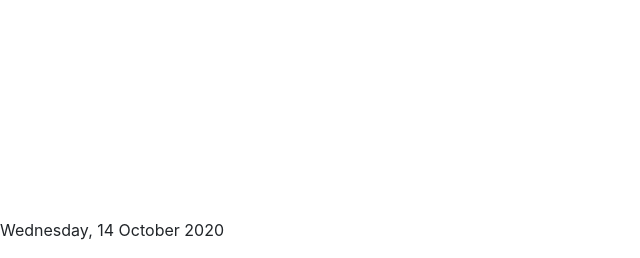
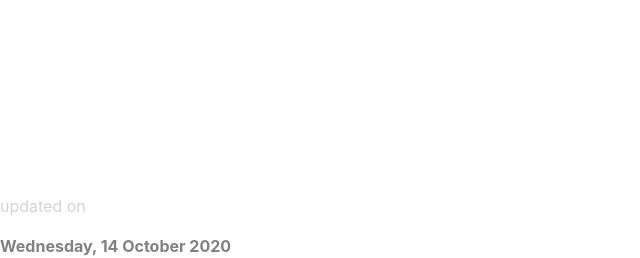
Before and after one commit to mohit-kumar-suthar/TF_project, a Django app: page / in a window 1280 px wide. Shown: the part 542-800 px from the top of the page, without its empty margins (0-640 px from the left). Run offline with Django 3.2, Linux system fonts and the light colour scheme; some libraries are stand-ins or nearby versions.

Commit message:
commit 14

```diff
--- a/Templates/footer.html
+++ b/Templates/footer.html
@@ -3,6 +3,7 @@
 {% block title %}footer{% endblock %}
 {% block body %}
 <div class="footer">
-    <p>Wednesday, 14 October 2020</p>
+    <p>updated on</p>
+    <strong>Wednesday, 14 October 2020</strong>
 </div>
 {% endblock %}
--- a/static/css/footer.css
+++ b/static/css/footer.css
@@ -1,4 +1,12 @@
-.footer p{
+.footer {
     position:absolute;
     bottom:0;
+    color:lightgrey;
 }
+.footer strong{
+    color:grey;
+}
+
+.footer p{
+    color:lightgrey;
+}
```
